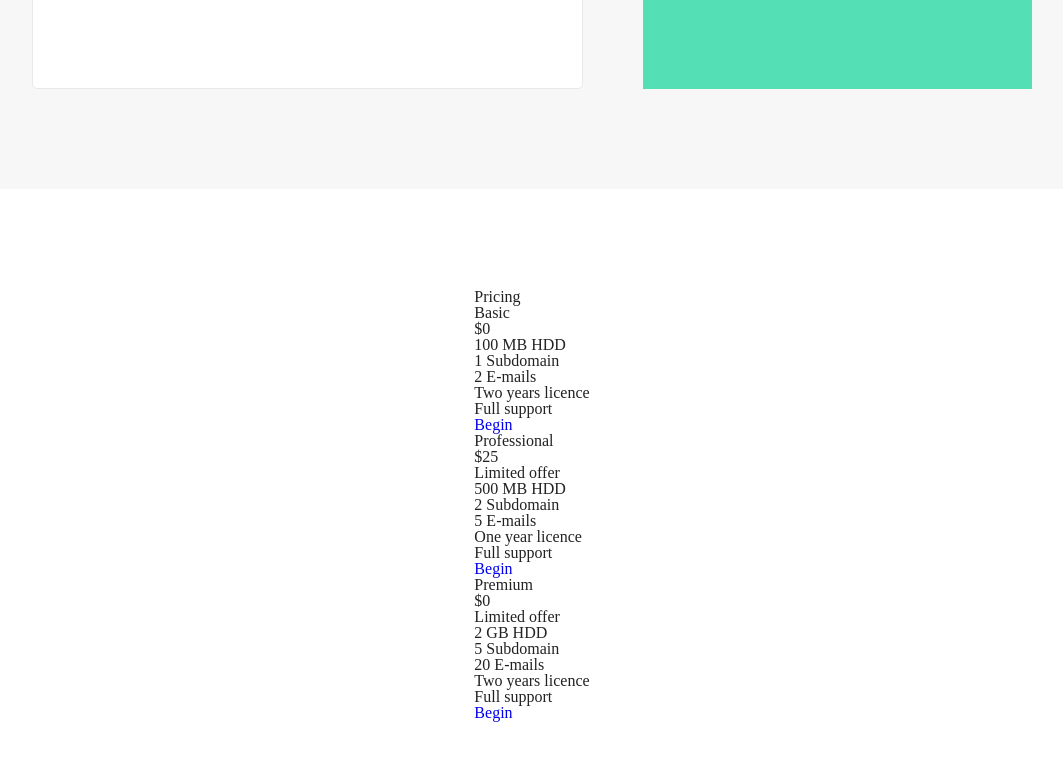
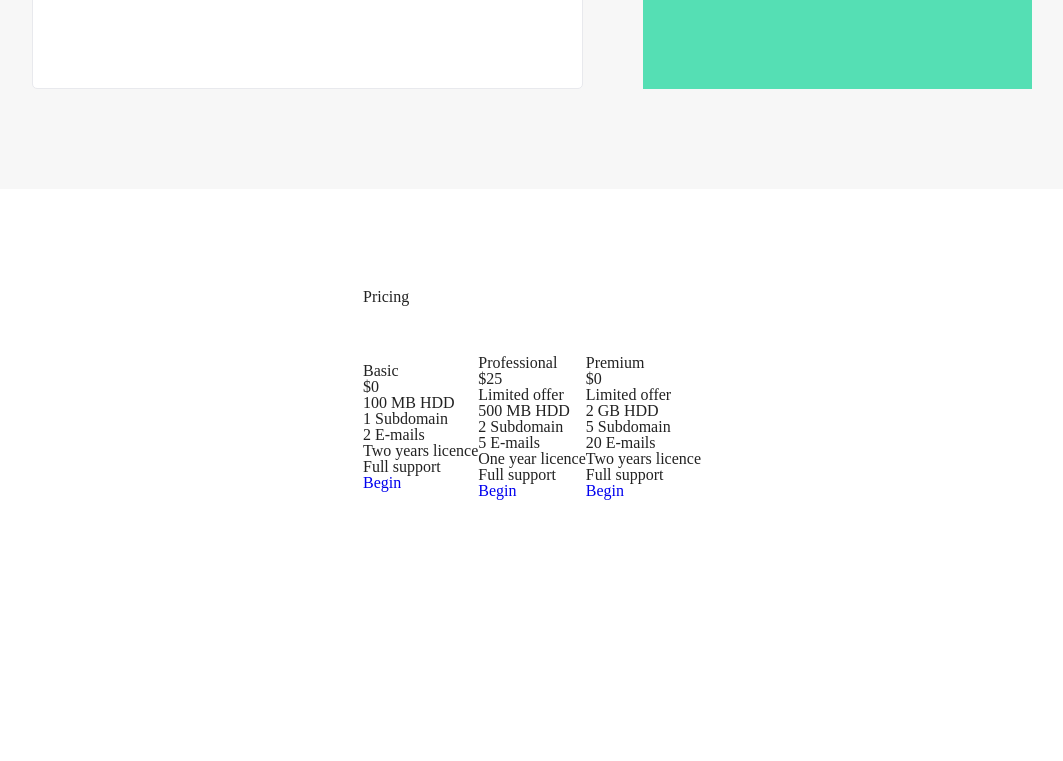
Before and after one commit to KarolNiewiadomski/BestShop, a website built with Vite: page 01_Best_shop/index.html in a window 1280 px wide. Shown: the part 2509-3270 px from the top of the page, without its empty margins (108-1171 px from the left). After the commit the page ends 3108 px from the top, so only its background shows below. Built offline with nearby package versions, Linux system fonts and the light colour scheme.

Commit message:
styled the general container for the pricing boxes

```diff
--- a/01_Best_shop/css/style.css
+++ b/01_Best_shop/css/style.css
@@ -336,5 +336,12 @@ a {
 }
 
 .pricing-boxes {
+  display: flex;
+  align-items: center;
+  justify-content: center;
+  margin-top: 50px;
+}
+
+.pricing-box {
 
 }
```
